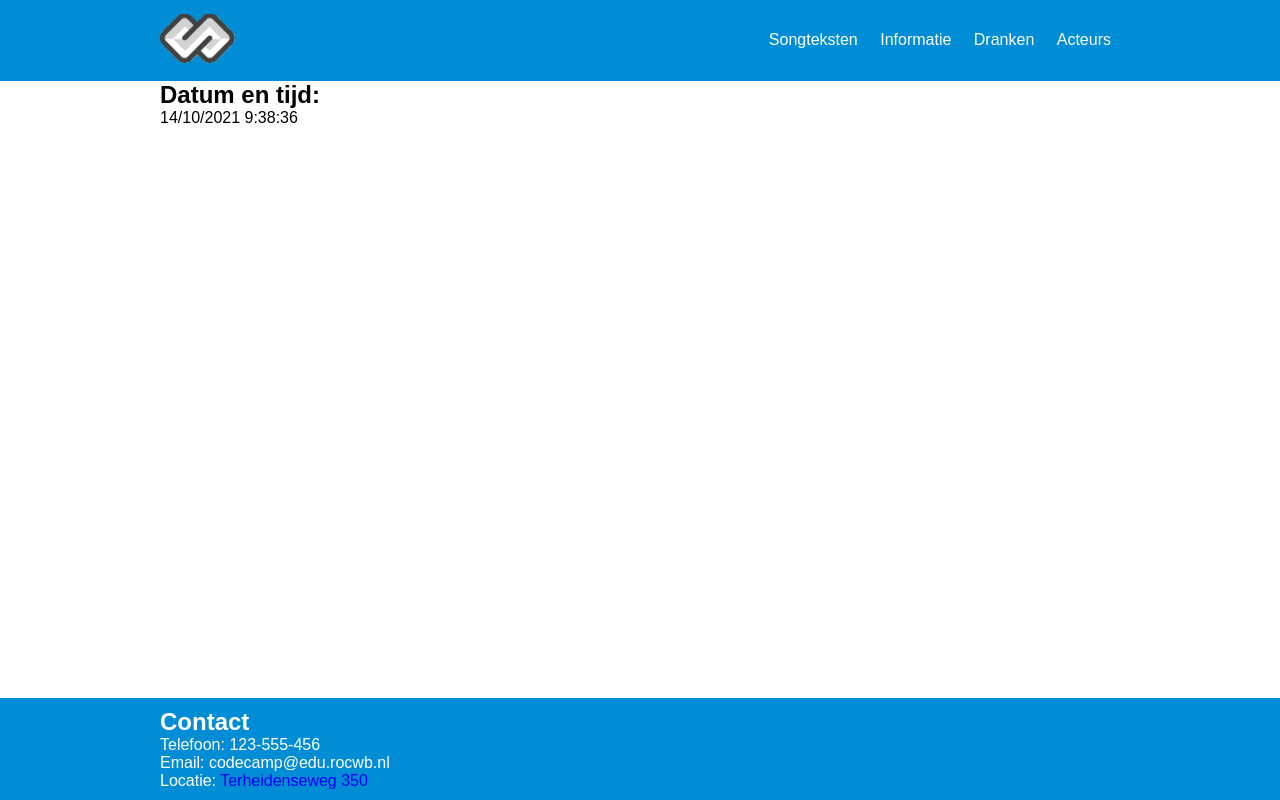
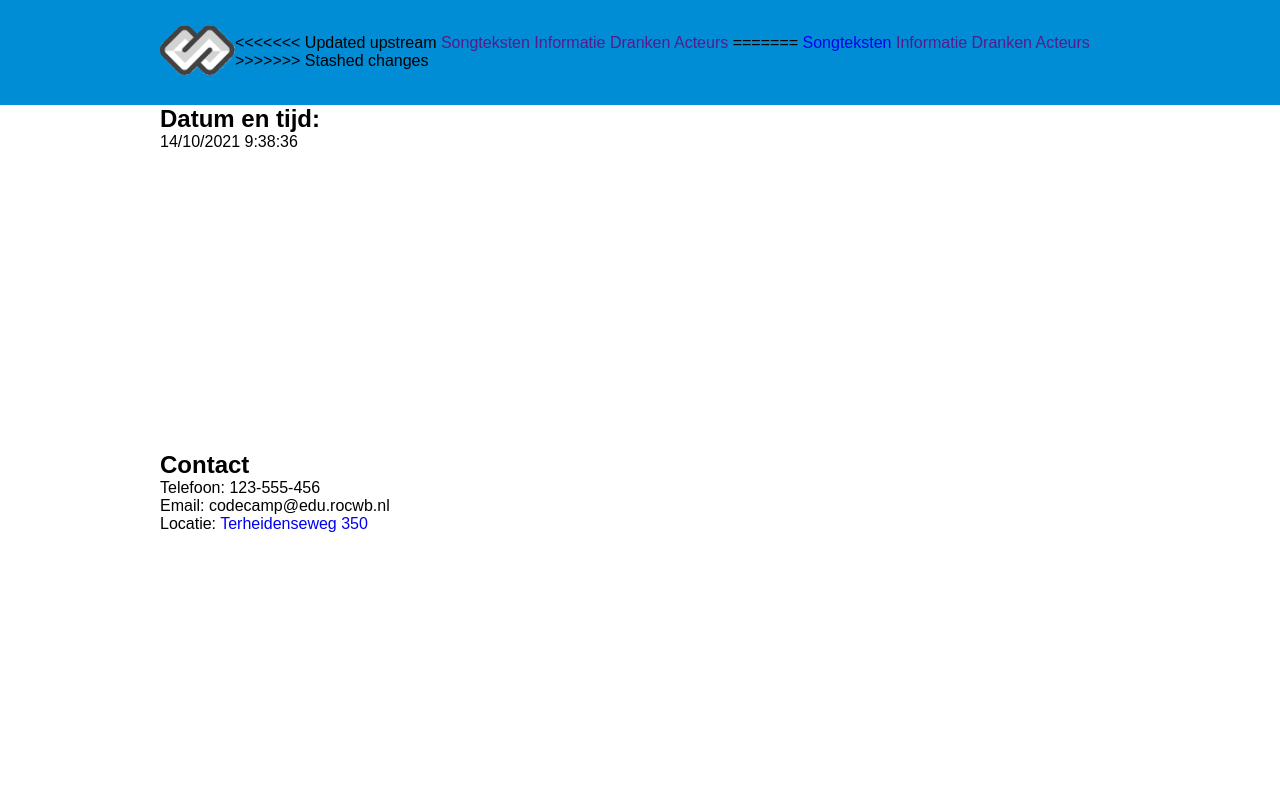
Before and after one commit to AlirizaSari/PRA_C2, a PHP site: page / in a window 1280 px wide. Run offline with PHP 8.4, Linux system fonts and the light colour scheme.

Commit message:
Header design change + more links

```diff
--- a/css/main.css
+++ b/css/main.css
@@ -3,7 +3,8 @@
         --green: #317f43;
         --blue: #4682b4;
         --brown: #b97d4b;
-        --headFoot: #008DD5;
+        --headFoot: #008dd5;
+        --hoverColor: lightgray;
 }
 
 * {
@@ -28,7 +29,7 @@
 /* ------------- Hier begint de header ------------- */
 header {
         margin: 0;
-        padding: 8px 0;
+        padding: 20px 0;
         background-color: var(--headFoot);
 }
 
@@ -44,6 +45,7 @@ header img {
         padding-bottom: 6px;
 }
 
+<<<<<<< Updated upstream
 #header-link{
         color: white;
         margin: 0px 4px;
@@ -54,6 +56,21 @@ header img {
         padding: 30px 5px;
         margin: 0px 4px;
         background-color: #007cbc;
+=======
+.splitPicture a {
+        color: black;
+        font-family:  "Noto Sans Mono", sans-serif;
+        margin: 0px 10px;
+        padding: 15px 15px;
+        border-radius: 20px;
+        background-color: white;
+}
+
+.splitPicture a:hover {
+        transition-duration: 0.2s;
+        padding: 15px 15px;
+        background-color: var(--hoverColor);
+>>>>>>> Stashed changes
 }
 
 
--- a/header.php
+++ b/header.php
@@ -3,10 +3,17 @@
         <div class="menu">
             <a href="index.php"><img src="img/logo.png" alt="CodeCamp logo"></a>
             <div class="splitPicture">
+<<<<<<< Updated upstream
                 <a id="header-link" href="">Songteksten</a>
                 <a id="header-link" href="">Informatie</a>
                 <a id="header-link" href="">Dranken</a>
                 <a id="header-link" href="">Acteurs</a>
+=======
+                <a href="songtext.php">Songteksten</a>
+                <a href="">Informatie</a>
+                <a href="">Dranken</a>
+                <a href="">Acteurs</a>
+>>>>>>> Stashed changes
             </div>
         </div>
     </div>
```
